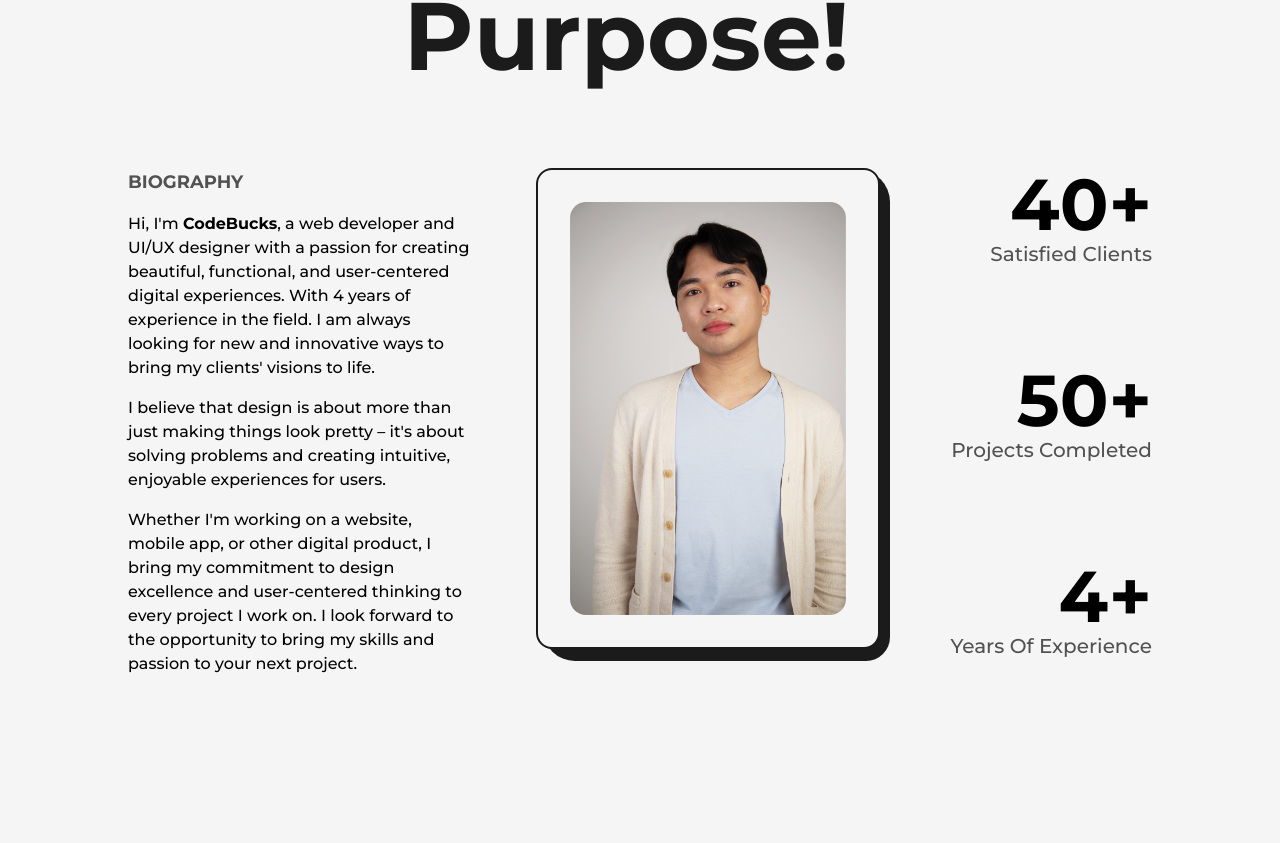
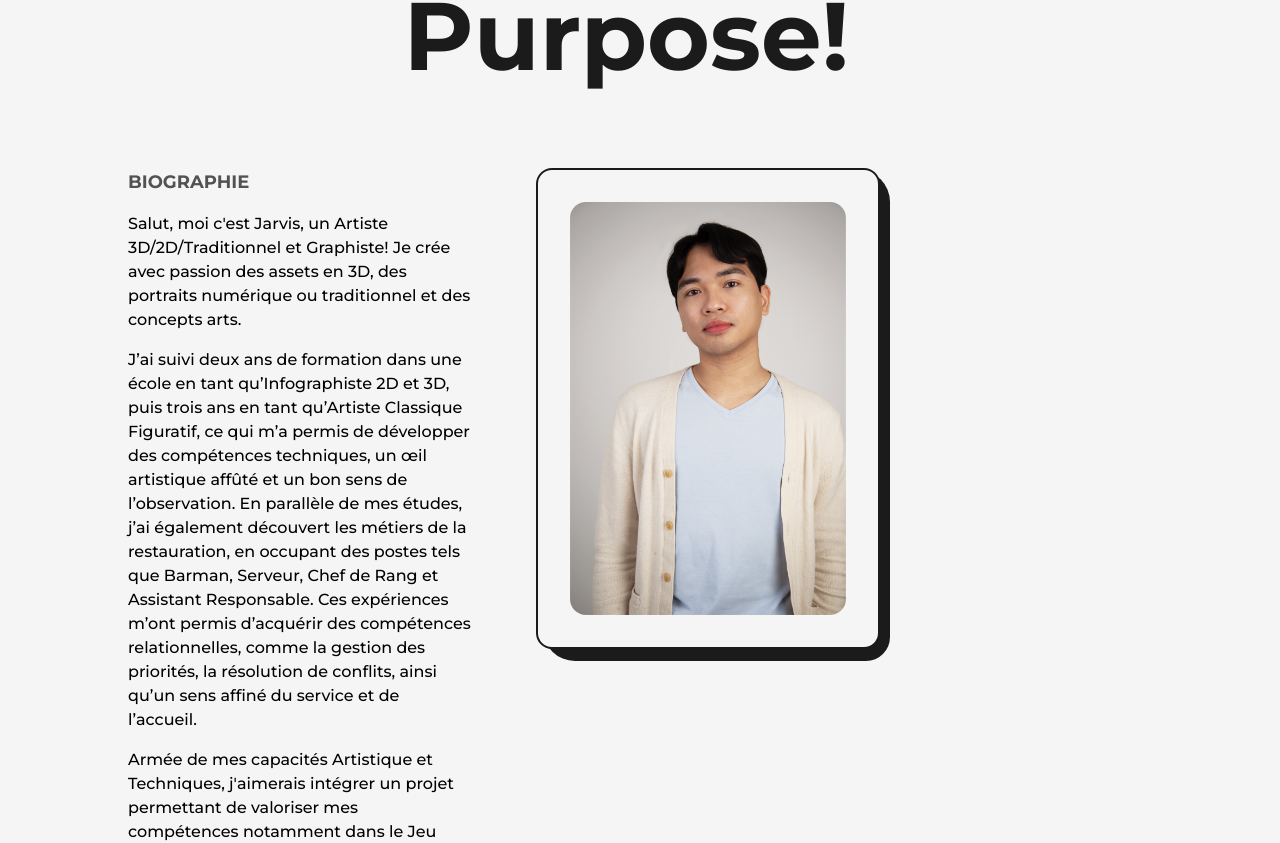
Before and after one commit to Zaephyrain/y_jarvis_dlr_portfolio, a Next.js app: page /about in a window 1280 px wide. Shown: the part 304-1147 px from the top of the page. Built offline with nearby package versions, Linux system fonts and the light colour scheme.

Commit message:
about page finito

```diff
--- a/src/pages/about.js
+++ b/src/pages/about.js
@@ -57,26 +57,20 @@
             <div className="col-span-3 flex flex-col items-start justify-start xl:col-span-4 md:order-2
             md:col-span-8">
               <h2 className="mb-4 text-lg font-bold uppercase text-dark/75 dark:text-light/75">
-                BIOGRAPHY
+                BIOGRAPHIE
               </h2>
-              <p className="font-medium ">
-                Hi, I&apos;m <strong>CodeBucks</strong>, a web developer and
-                UI/UX designer with a passion for creating beautiful,
-                functional, and user-centered digital experiences. With 4 years
-                of experience in the field. I am always looking for new and
-                innovative ways to bring my clients&apos; visions to life.
+               <p className="font-medium ">
+                Salut, moi c'est Jarvis, un Artiste 3D/2D/Traditionnel et Graphiste!
+                Je crée avec passion des assets en 3D, des portraits numérique ou traditionnel et des concepts arts.
               </p>
               <p className="my-4 font-medium">
-                I believe that design is about more than just making things look
-                pretty – it&apos;s about solving problems and creating
-                intuitive, enjoyable experiences for users.
+                J’ai suivi deux ans de formation dans une école en tant qu’Infographiste 2D et 3D, puis trois ans en tant qu’Artiste Classique Figuratif, ce qui m’a permis de développer des compétences techniques, un œil artistique affûté et un bon sens de l’observation.
+                En parallèle de mes études, j’ai également découvert les métiers de la restauration, en occupant des postes tels que Barman, Serveur, Chef de Rang et Assistant Responsable.
+                Ces expériences m’ont permis d’acquérir des compétences relationnelles, comme la gestion des priorités, la résolution de conflits, ainsi qu’un sens affiné du service et de l’accueil.
               </p>
               <p className="font-medium">
-                Whether I&apos;m working on a website, mobile app, or other
-                digital product, I bring my commitment to design excellence and
-                user-centered thinking to every project I work on. I look
-                forward to the opportunity to bring my skills and passion to
-                your next project.
+                Armée de mes capacités Artistique et Techniques, j'aimerais intégrer un projet permettant de valoriser mes compétences notamment dans
+                le Jeu vidéo, les projets divers en VR/XR ou de Graphisme.
               </p>
             </div>
             <div className="relative col-span-3 h-max rounded-2xl border-2 border-solid border-dark
@@ -102,31 +96,31 @@
             xl:items-center md:order-3">
               <div className="flex flex-col items-end justify-center xl:items-center">
                 <span className="inline-block text-7xl font-bold md:text-6xl sm:text-5xl xs:text-4xl">
-                  <AnimatedNumberFramerMotion value={40} />+
+
                 </span>
                 <h2 className="mb-4 text-xl font-medium capitalize text-dark/75 dark:text-light/75
                 xl:text-center md:text-lg sm:text-base xs:text-sm">
-                  satisfied clients
+
                 </h2>
               </div>
 
               <div className="flex flex-col items-end justify-center xl:items-center">
                 <span className="inline-block text-7xl font-bold md:text-6xl sm:text-5xl xs:text-4xl">
-                  <AnimatedNumberFramerMotion value={50} />+
+
                 </span>
                 <h2 className="mb-4 text-xl font-medium capitalize text-dark/75 dark:text-light/75
                 xl:text-center md:text-lg sm:text-base xs:text-sm">
-                  projects completed
+
                 </h2>
               </div>
 
               <div className="flex flex-col items-end justify-center xl:items-center">
                 <span className="inline-block text-7xl font-bold md:text-6xl sm:text-5xl xs:text-4xl">
-                  <AnimatedNumberFramerMotion value={4} />+
+
                 </span>
                 <h2 className="mb-4 text-xl font-medium capitalize text-dark/75 dark:text-light/75
                 xl:text-center md:text-lg sm:text-base xs:text-sm">
-                  Years of experience
+
                 </h2>
               </div>
             </div>
```
